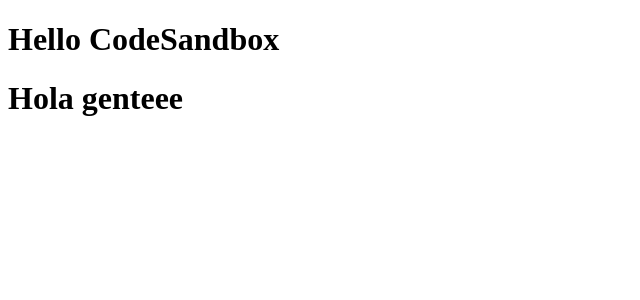
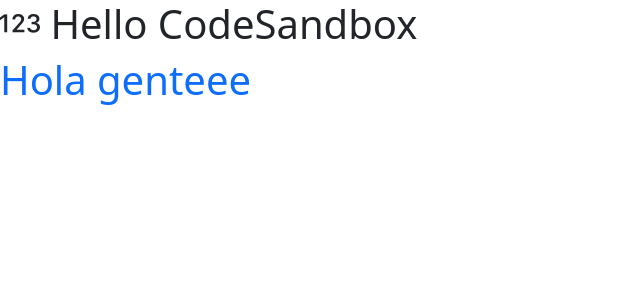
Before and after one commit to CristianDavidEC/Mintic-Ciclo-4, a React (Create React App) app in the folder frontend/: page / in a window 1280 px wide. Shown: the top 300 px of the page, without its empty margins (0-640 px from the left). Built offline with nearby package versions, Linux system fonts and the light colour scheme.

Commit message:
Bosstrap import

```diff
--- a/frontend/package.json
+++ b/frontend/package.json
@@ -3,10 +3,12 @@
   "version": "0.1.0",
   "private": true,
   "dependencies": {
+    "@popperjs/core": "^2.10.2",
     "@testing-library/jest-dom": "^5.15.0",
     "@testing-library/react": "^11.2.7",
     "@testing-library/user-event": "^12.8.3",
     "bootstrap": "^5.1.3",
+    "bootstrap-icons": "^1.7.1",
     "react": "^17.0.2",
     "react-bootstrap": "^2.0.2",
     "react-dom": "^17.0.2",
--- a/frontend/public/index.html
+++ b/frontend/public/index.html
@@ -15,6 +15,9 @@
       user's mobile device or desktop. See https://developers.google.com/web/fundamentals/web-app-manifest/
     -->
     <link rel="manifest" href="%PUBLIC_URL%/manifest.json" />
+
+
+
     <!--
       Notice the use of %PUBLIC_URL% in the tags above.
       It will be replaced with the URL of the `public` folder during the build.
--- a/frontend/src/App.js
+++ b/frontend/src/App.js
@@ -2,7 +2,7 @@
 function App() {
   return (
     <div className="App">
-      <h1>Hello CodeSandbox</h1>
+      <h1><i className="bi bi-123"></i> Hello CodeSandbox</h1>
     </div>
   );
 }
--- a/frontend/src/components/ButtonClose.js
+++ b/frontend/src/components/ButtonClose.js
@@ -3,7 +3,7 @@
 export default function ButtonClose() {
     return (
         <div>
-            <h1>Hola genteee</h1>
+            <h1 className="text-primary">Hola genteee</h1>
         </div>
     )
 }
--- a/frontend/src/index.js
+++ b/frontend/src/index.js
@@ -2,6 +2,12 @@
 import ReactDOM from 'react-dom';
 import App from './App';
 import ButtonClose from './components/ButtonClose';
+
+//Import Boostrap ---------------------------------------
+import * as bootstrap from 'bootstrap';
+import 'bootstrap/dist/css/bootstrap.min.css';
+import 'bootstrap-icons/font/bootstrap-icons.css';
+//-------------------------------------------------------
 
 ReactDOM.render(
   <React.StrictMode>
```
Also changed, not shown: 1 other file (tests, documents, lock files or other folders).
